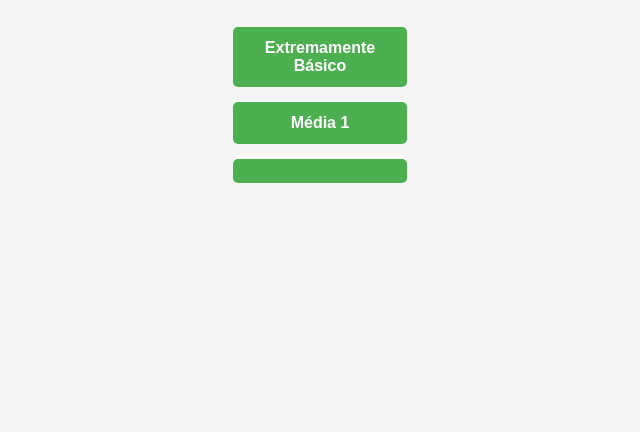
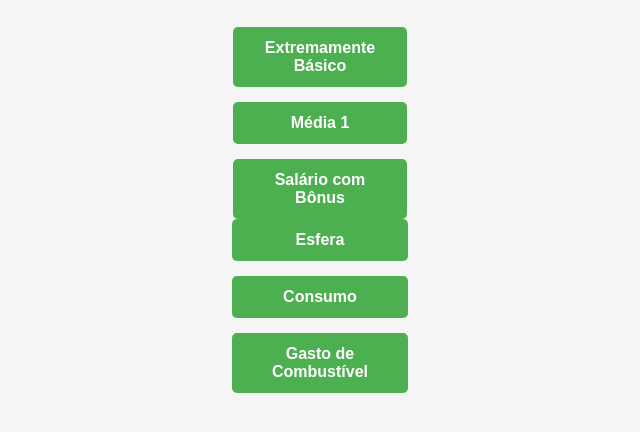
Before and after one commit to Davi11BTI/exerciciosdefuncoes, a plain HTML site: page index.html in a window 1280 px wide. Shown: the part 68-500 px from the top of the page, without its empty margins (320-960 px from the left). Drawn offline with Linux system fonts and the light colour scheme.

Commit message:
primeiro commit dos meus exercicios

```diff
--- a/index.html
+++ b/index.html
@@ -22,8 +22,25 @@
                 <a href="./pages/media1/media1.html">Média 1</a>
             </li>
             <li>
-                <a href=""></a>
+                <a href="./pages/salario_com_bonus/salario_com_bonus.html">Salário com Bônus</a>
+            </li>
+        </ul>
+    </nav>
+
+    <nav>
+        <ul>
+
+            <li>
+                <a href="./pages/esfera/esfera.html">Esfera</a>
+            </li>
+            <li>
+                <a href="./pages/consumo/consumo.html">Consumo </a>
+            </li>
+            <li>
+                <a href="./pages/gasto_combustivel/gasto_combustivel.html">Gasto de Combustível</a>
             </li>
         </ul>
     </nav>
 </body>
+</html>
+</body>
--- a/style.css
+++ b/style.css
@@ -4,7 +4,6 @@
     padding: 0;
     box-sizing: border-box;
 }
-
 body {
     font-family: Arial, sans-serif;
     background-color: #f5f5f5;
@@ -56,3 +55,54 @@ nav a {
 nav a:hover {
     background-color: #45a049;
 }
+body {
+    font-family: Arial, sans-serif;
+    background-color: #f5f5f5;
+    padding: 20px;
+}
+
+header {
+    text-align: center;
+    margin-bottom: 30px;
+}
+
+header h1 {
+    color: #333;
+    font-size: 2.5em;
+    margin-bottom: 10px;
+}
+
+nav {
+    display: flex;
+    justify-content: center;
+}
+
+nav ul {
+    list-style: none;
+    display: flex;
+    flex-direction: column;
+    align-items: center;
+    gap: 15px;
+}
+
+nav li {
+    width: 100%;
+    text-align: center;
+}
+
+nav a {
+    display: inline-block;
+    padding: 12px 25px;
+    background-color: #4CAF50;
+    color: white;
+    text-decoration: none;
+    border-radius: 5px;
+    font-weight: bold;
+    transition: background-color 0.3s;
+    width: 80%;
+    max-width: 300px;
+}
+
+nav a:hover {
+    background-color: #45a049;
+}
```
Also changed, not shown: pages/pages/salario_com_bonus/pages/salario_com_bonus/salario_com_bonus.js (added, +14 -0 lines), pages/pages/salario_com_bonus/salario_com_bonus.html (added, +11 -0 lines), 1 other file.
